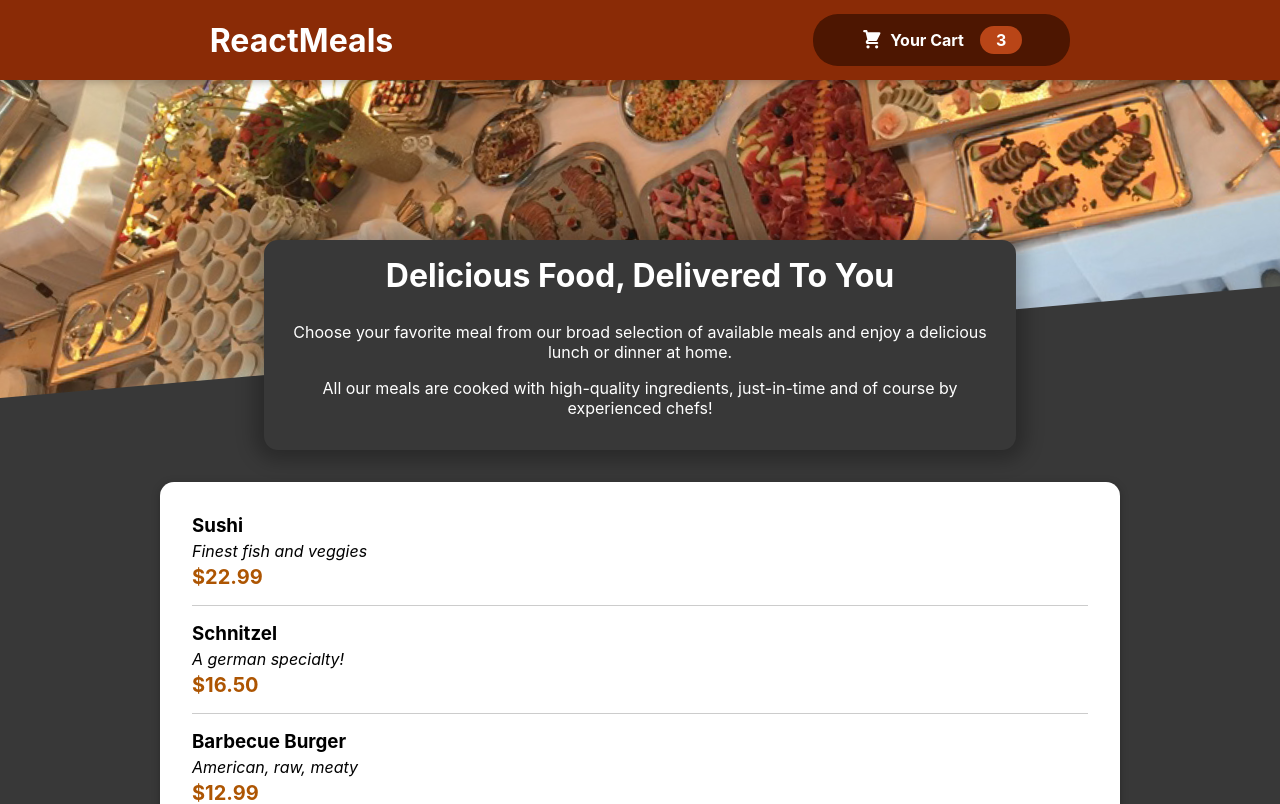
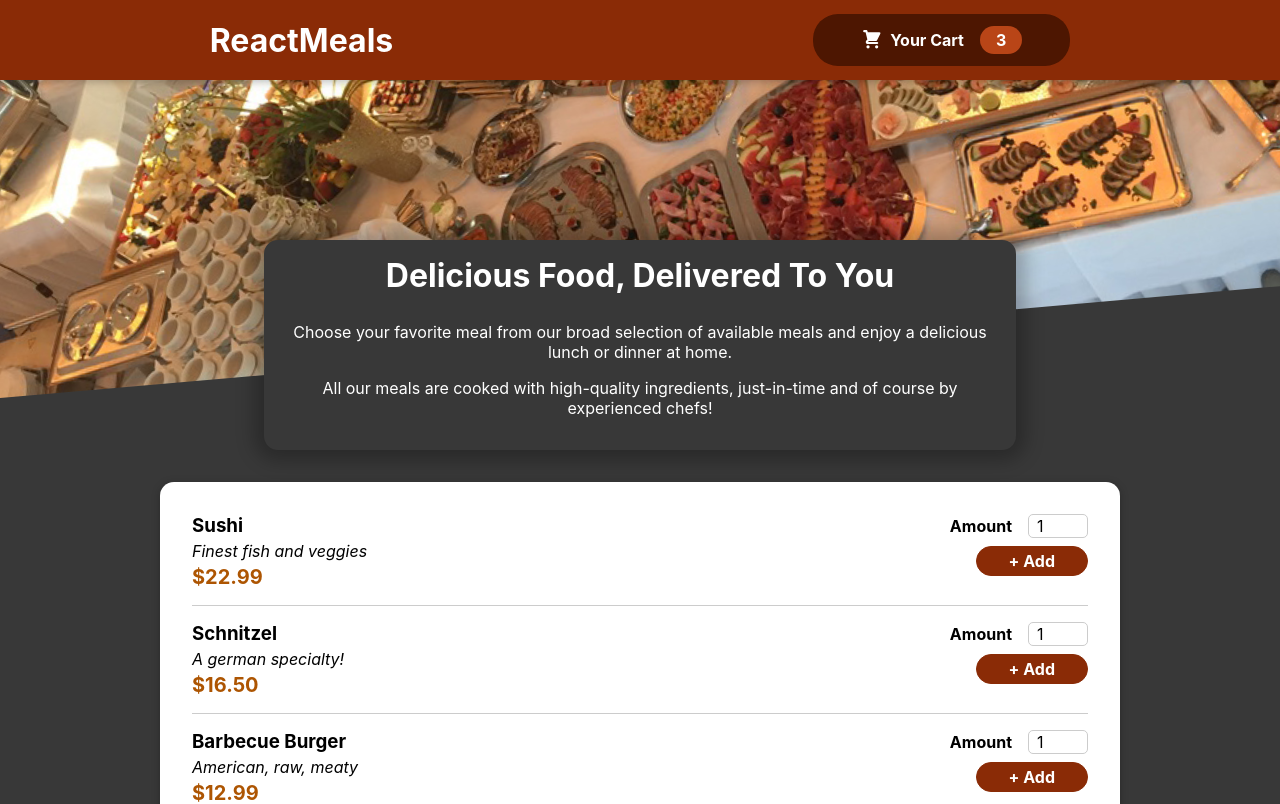
Before and after one commit to mahrezaissiouene/React-Meals-app, a React (Create React App) app: page / in a window 1280 px wide. Shown: the top 804 px of the page. Built offline with nearby package versions, Linux system fonts and the light colour scheme.

Commit message:
add input component

```diff
--- /dev/null
+++ b/src/components/Meals/MealsItem/MealItemForm.js
@@ -0,0 +1,21 @@
+import React from "react";
+import classes from "./MealItemForm.module.css";
+import Input from "../../UI/Input";
+
+const MealItemForm = (props) => {
+  return (
+    <form className={classes.form}>
+      <Input label='Amount' input={{
+        id : 'amount',
+        type : 'number' ,
+        min : '1' ,
+        max : '5' ,
+        step : '1' ,
+        defaultValue : '1'
+      }} />
+      <button>+ Add</button>
+    </form>
+  );
+};
+
+export default MealItemForm;
--- /dev/null
+++ b/src/components/Meals/MealsItem/MealItemForm.module.css
@@ -0,0 +1,20 @@
+.form {
+    text-align: right;
+  }
+
+  .form button {
+    font: inherit;
+    cursor: pointer;
+    background-color: #8a2b06;
+    border: 1px solid #8a2b06;
+    color: white;
+    padding: 0.25rem 2rem;
+    border-radius: 20px;
+    font-weight: bold;
+  }
+
+  .form button:hover,
+  .form button:active {
+    background-color: #641e03;
+    border-color: #641e03;
+  }
--- a/src/components/Meals/MealsItem/MealsItem.js
+++ b/src/components/Meals/MealsItem/MealsItem.js
@@ -1,20 +1,21 @@
 import React from "react";
-import classes from './MealsItem.module.css'
+import classes from "./MealsItem.module.css";
+import MealItemForm from "./MealItemForm";
 
 
 function MealsItem(props) {
   const price = props.price.toFixed(2);
 
   return (
-    <li className={classes.meal} >
+    <li className={classes.meal}>
       <div>
         <h3> {props.name} </h3>
-        <div className={classes.description} > {props.description} </div>
-        <div className={classes.price} > ${price}  </div>
+        <div className={classes.description}> {props.description} </div>
+        <div className={classes.price}> ${price} </div>
       </div>
 
       <div>
-
+        <MealItemForm />
       </div>
     </li>
   );
--- /dev/null
+++ b/src/components/UI/Input.js
@@ -0,0 +1,16 @@
+import React from 'react'
+import classes from './Input.module.css';
+
+
+
+const Input = props => {
+  return (
+    <div className={classes.input} >
+        <label htmlFor={props.input.id}  > {props.label} </label>
+        <input {...props.input} />
+    </div>
+  )
+}
+
+
+export default Input
--- /dev/null
+++ b/src/components/UI/Input.module.css
@@ -0,0 +1,18 @@
+.input {
+    display: flex;
+    align-items: center;
+    margin-bottom: 0.5rem;
+  }
+
+  .input label {
+    font-weight: bold;
+    margin-right: 1rem;
+  }
+
+  .input input {
+    width: 3rem;
+    border-radius: 5px;
+    border: 1px solid #ccc;
+    font: inherit;
+    padding-left: 0.5rem;
+  }
```
